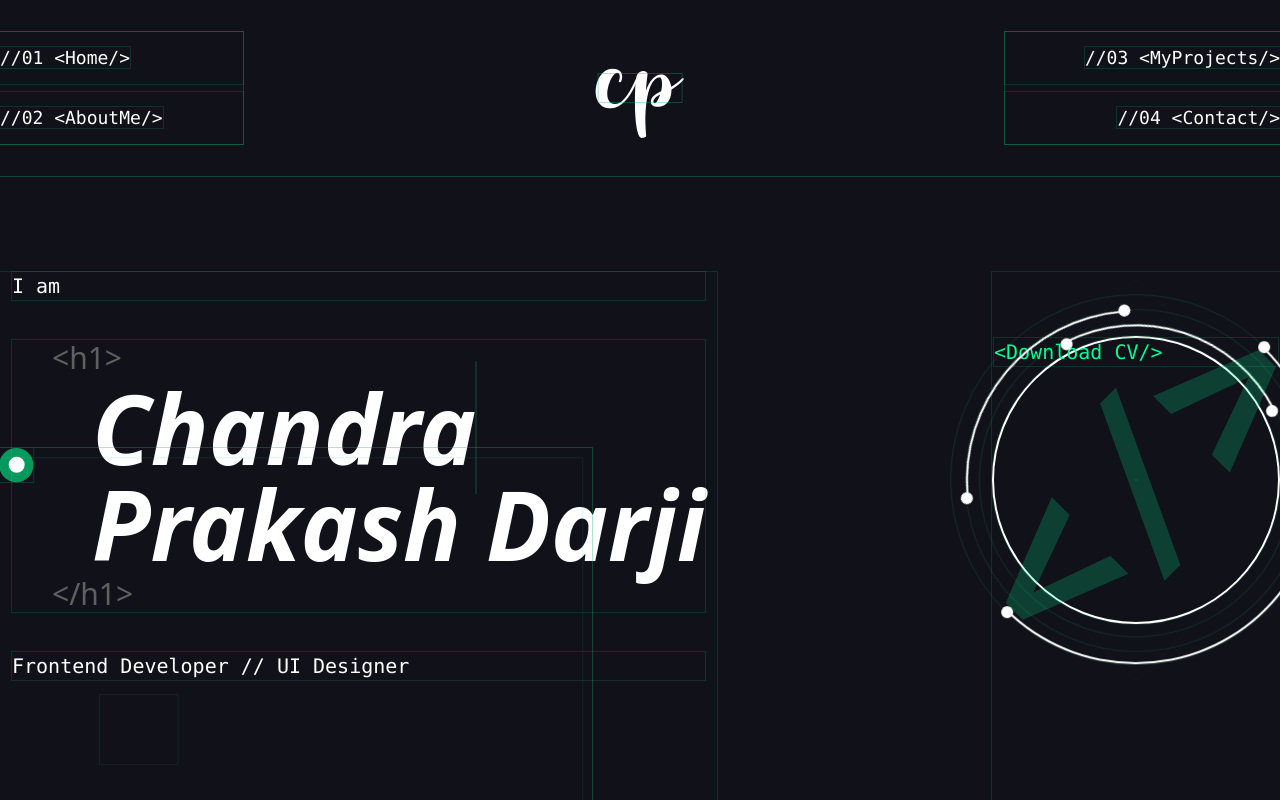
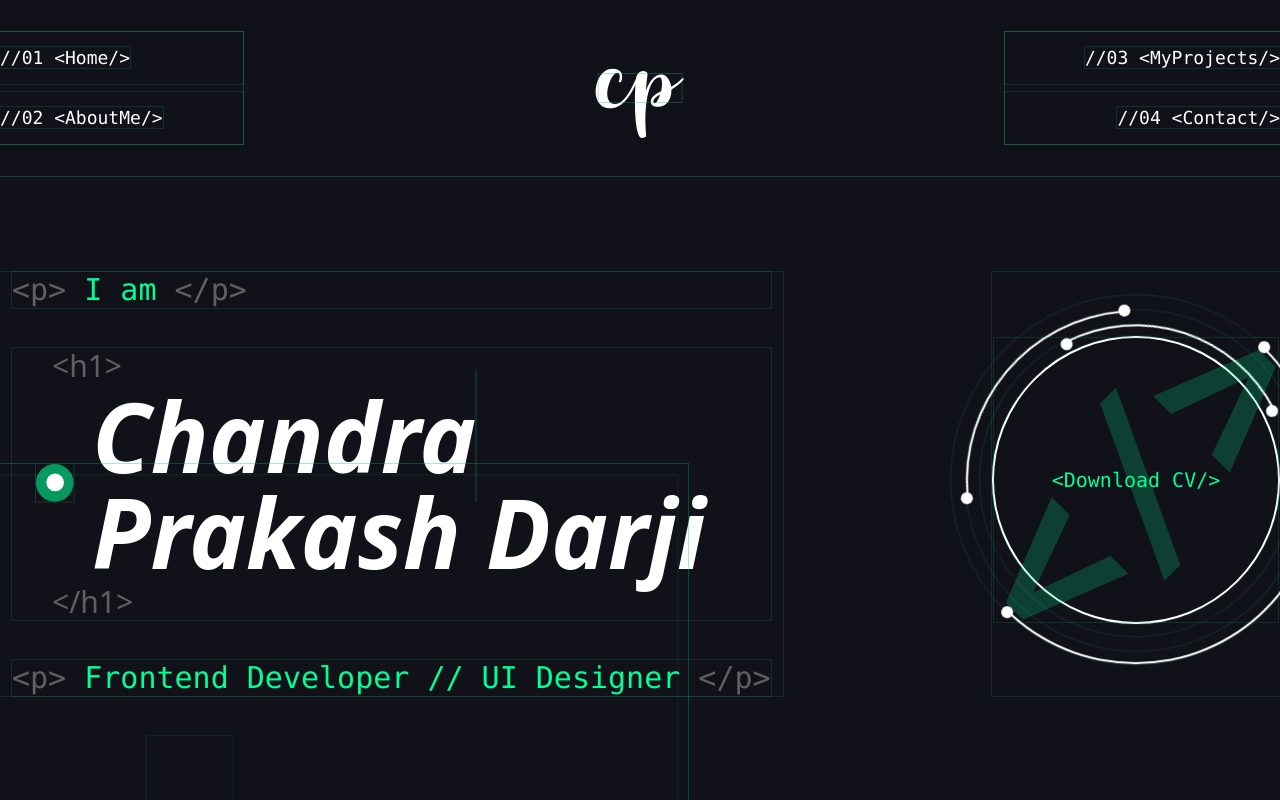
Before and after one commit to Chandraprakash-Darji/portfolio-ex, a React (Create React App) app: page / in a window 1280 px wide. Shown: the top 800 px of the page. Built offline with nearby package versions, Linux system fonts and the light colour scheme; what tailwindcss-magic would draw is missing.

Commit message:
Animated Text component classname to classsName prop changed

```diff
--- a/src/components/Home/Home.css
+++ b/src/components/Home/Home.css
@@ -29,7 +29,7 @@
     animation: spin 1.6s linear infinite;
 }
 #home .curveLine {
-    @apply hidden md:block h-[30rem] lg:h-[34rem] xl:h-[40rem] 2xl:h-[50rem] aspect-square  absolute top-[13rem] lg:top-[16rem] -left-[3rem] lg:-left-[2rem] xl:top-[17rem] xl:-left-[3rem] 2xl:top-[19rem];
+    @apply hidden md:block h-[30rem] lg:h-[34rem] xl:h-[44rem] 2xl:h-[50rem] aspect-square  absolute top-[13rem] lg:top-[16rem] -left-[6rem] lg:-left-[2rem] xl:top-[18rem] xl:-left-[1rem] 2xl:top-[19rem];
 }
 
 #home .curveLine path {
--- a/src/components/Home/Home.tsx
+++ b/src/components/Home/Home.tsx
@@ -15,12 +15,12 @@ const Home = () => {
     return (
         <section
             id="home"
-            className="container mx-auto flex flex-col md:flex-row pt-8 md:pt-20 xl:pt-24 2xl:pt-28 lg:gap-10 select-none relative pb-16 lg:pb-0 sm:text-xl md:justify-between
-            min-h-[calc(100vh_-_var(--x))]"
+            className="container mx-auto flex flex-col md:flex-row pt-8 md:pt-20 xl:pt-24 2xl:pt-28 lg:gap-10 select-none relative pb-20 xl:pb-32 sm:text-xl md:justify-between
+            "
         >
             <div className="flex flex-col gap-3 md:gap-5 lg:gap-10 px-3">
                 <AnimatedText
-                    classname="md:text-xl lg:text-2xl xl:text-3xl text-primary before:content-['<p>_'] before:text-mainDark after:content-['_</p>'] after:text-mainDark "
+                    className="md:text-xl lg:text-2xl xl:text-3xl text-primary before:content-['<p>_'] before:text-mainDark after:content-['_</p>'] after:text-mainDark "
                     text="I am"
                     as={"p"}
                 />
@@ -33,11 +33,16 @@ const Home = () => {
                 </h1>
                 <AnimatedText
                     as="p"
-                    classname="md:text-xl lg:text-2xl xl:text-3xl text-primary before:content-['<p>'] before:text-mainDark after:content-['</p>'] after:text-mainDark "
-                    text={"Frontend Developer // UI Designer"}
-                ></AnimatedText>
+                    className="md:text-xl lg:text-2xl xl:text-3xl text-primary before:content-['<p>'] before:text-mainDark after:content-['</p>'] after:text-mainDark "
+                    text={" Frontend Developer // UI Designer "}
+                />
             </div>
-            <a href="#resume" className="magic-puffIn">
+            <a
+                href="https://resume.io/r/pqgcqYTh8"
+                target={"_blank"}
+                className="magic-puffIn"
+                rel="noreferrer"
+            >
                 <div className="downloadCVWrapper">
                     {/* Background text `</>` */}
                     <div className="absolute top-0 left-0 background opacity-20 -rotate-45 flex justify-center items-center h-full w-full text-[13rem] font-black z-10 ">{`</>`}</div>
@@ -45,9 +50,9 @@ const Home = () => {
 
                     <AnimatedText
                         as="div"
-                        classname="CV h-full w-full flex justify-center items-center z-50 0 cursor-pointer transition-all duration-500 absolute "
+                        className="CV h-full w-full flex justify-center items-center z-50 0 cursor-pointer transition-all duration-500 absolute "
                         text={`<Download CV/>`}
-                    ></AnimatedText>
+                    />
                     {/* Box that pop */}
                     <div className="popBox absolute h-0 w-0 top-1/2 left-1/2 bg-primary -translate-x-1/2 -translate-y-1/2 z-10 transition-all duration-500 rounded-full"></div>
 
```
